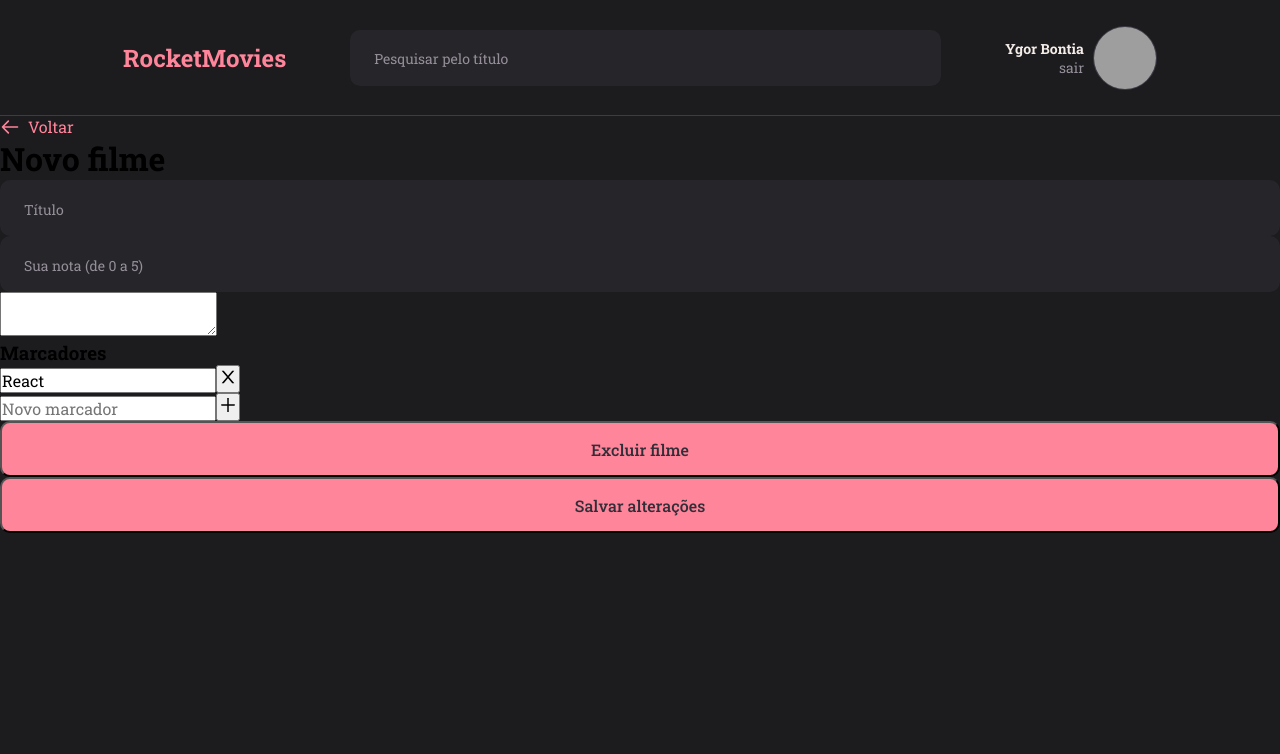
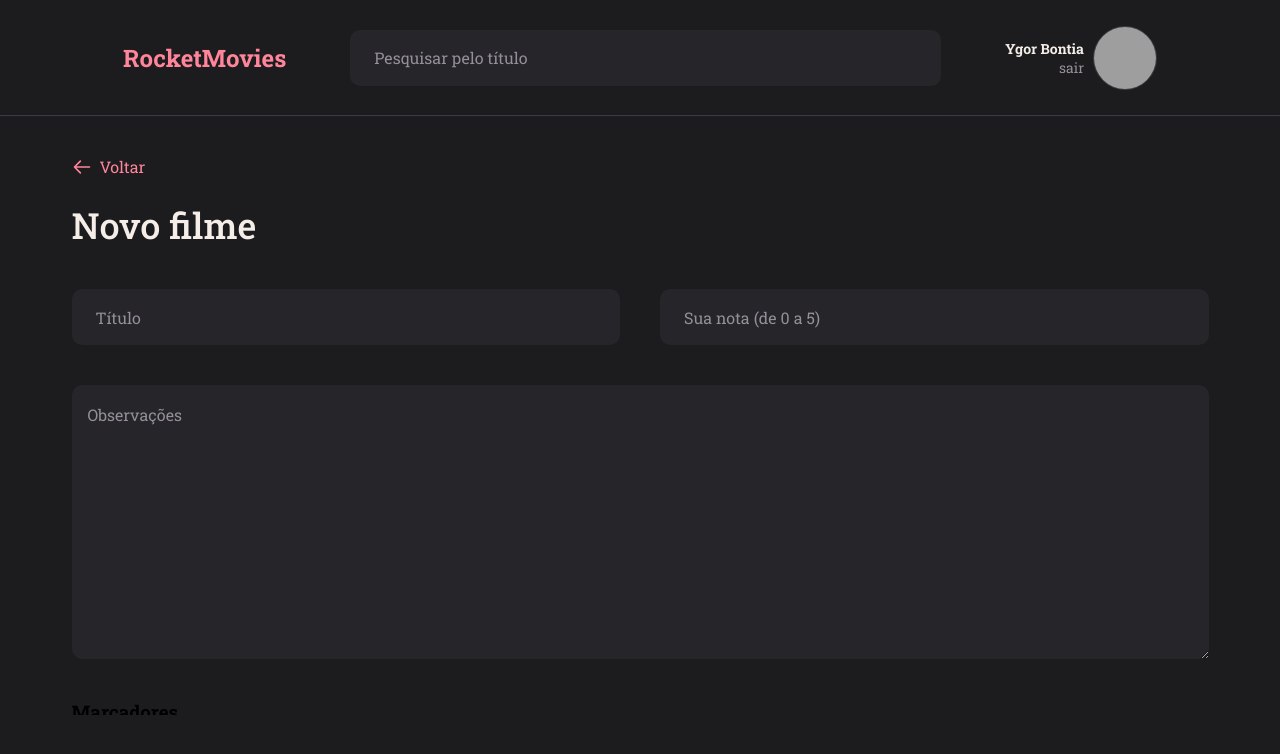
Before and after one commit to ygorbontia/project-front, a React (Vite) app: page /new in a window 1280 px wide. Shown: the top 754 px of the page. Built offline with nearby package versions, Linux system fonts and the light colour scheme; grey boxes are pictures that could not be loaded.

Commit message:
update Input component style

```diff
--- a/src/components/Input/style.js
+++ b/src/components/Input/style.js
@@ -12,7 +12,6 @@ export const InputSC = styled.input`
   color: ${({ theme }) => theme.light_100};
 
   &::placeholder {
-    font-size: 1.4rem;
     color: ${({ theme }) => theme.light_500};
   }
 `;
--- a/src/pages/New/index.jsx
+++ b/src/pages/New/index.jsx
@@ -11,8 +11,9 @@ export function New() {
     <NewSC>
       <Header />
 
-      <main>
+      <nav>
         <TextButton title="Voltar" />
+      </nav>
 
       <form>
         <h1>Novo filme</h1>
@@ -22,7 +23,7 @@ export function New() {
           <Input type="number" placeholder="Sua nota (de 0 a 5)" min="0" max="5" />
         </div>
 
-          <textarea textarea="Observações"></textarea>
+        <textarea placeholder="Observações"></textarea>
 
         <div>
           <h3>Marcadores</h3>
@@ -44,7 +45,6 @@ export function New() {
           <Button title="Salvar alterações" />
         </div>
       </form>
-      </main>
     </NewSC>
   )
 }
--- a/src/pages/New/style.js
+++ b/src/pages/New/style.js
@@ -1,5 +1,60 @@
 import styled from 'styled-components';
 
 export const NewSC = styled.div`
+  width: 100%;
+  height: 100vh;
+  padding-bottom: 8.5rem;
 
+  display: grid;
+  grid-template-rows: 11.6rem auto;
+  grid-template-areas:
+    "header"
+    "nav"
+    "content";
+
+  > nav {
+    grid-area: "nav";
+
+    width: 113.7rem;
+    margin: 4rem auto 2.4rem;
+  }
+
+  > form {
+    grid-area: "content";
+    overflow-y: auto;
+
+    width: 113.7rem;
+    margin: 0 auto;
+
+    display: grid;
+    gap: 4rem;
+
+    h1 {
+      font-weight: 500;
+      font-size: 3.6rem;
+      color: ${({ theme }) => theme.light_100};
+    }
+
+    div:nth-child(2) {
+      display: flex;
+      gap: 4rem;
+    }
+
+    textarea {
+      width: 100%;
+      height: 27.4rem;
+      background-color: ${({ theme }) => theme.dark_300};
+      border: none;
+      border-radius: 10px;
+      padding: 1.9rem 1.6rem;
+
+      font-size: 1.6rem;
+      color: ${({ theme }) => theme.light_100};
+
+      &::placeholder {
+        font-size: 1.6rem;
+        color: ${({ theme }) => theme.light_500};
+      }
+    }
+  }
 `;
```
Lines whose indentation alone changed are shown as unchanged.
